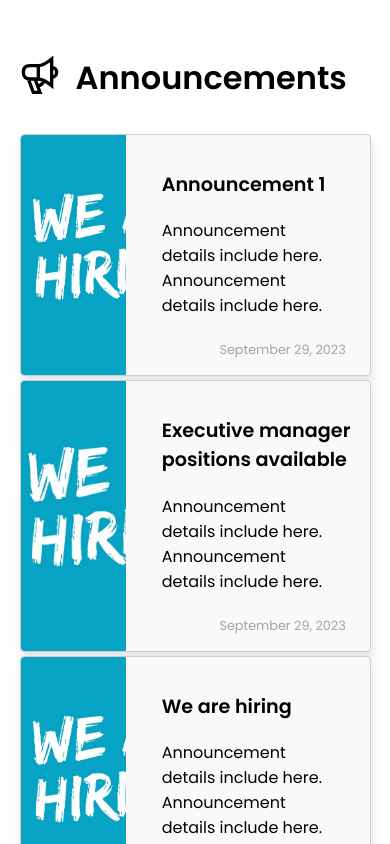
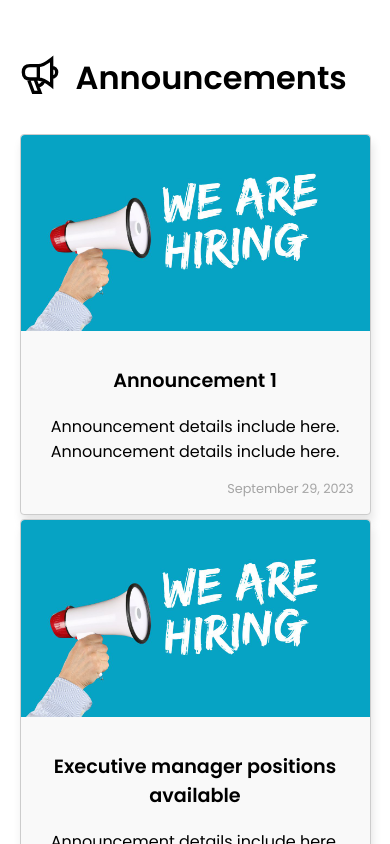
Before and after one commit to Bandaranayake97/NorthSea_Website, a React (Create React App) app in the folder frontend/: page /announcements in a window 390 px wide. Shown: the part 1400-2244 px from the top of the page. Built offline with nearby package versions, Linux system fonts and the light colour scheme; a web font is replaced by a local one.

Commit message:
Announcement page changes

```diff
--- a/frontend/src/pages/user/Announcements.css
+++ b/frontend/src/pages/user/Announcements.css
@@ -114,21 +114,38 @@
   font-size: 1rem;
 }
 
-@media screen and (max-width: 425px) {
+@media (max-width: 560px) {
+  .announcement-card {
+    flex-direction: column;
+  }
 
-}
+  .announcement-image {
+    width: auto;
+    height: auto;
+    border-radius: 1vw 1vw 0vw 0vw;
+  }
 
-@media (max-width: 560px) {
+  .announcement-content {
+    order: 2;
+  }
+
   .announcement-title {
+    margin-left: 0;
+    text-align: center;
     font-size: 1.2rem;
   }
 
   .announcement-details {
+    margin-left: 0;
+    margin-right: 0;
+    text-align: center;
     font-size: 1rem;
+  }
   }
 
   .announcement-date {
+    margin-right: 0;
+    margin-top: 0;
+    text-align: right;
     font-size: 0.8rem;
   }
-
-}
```
